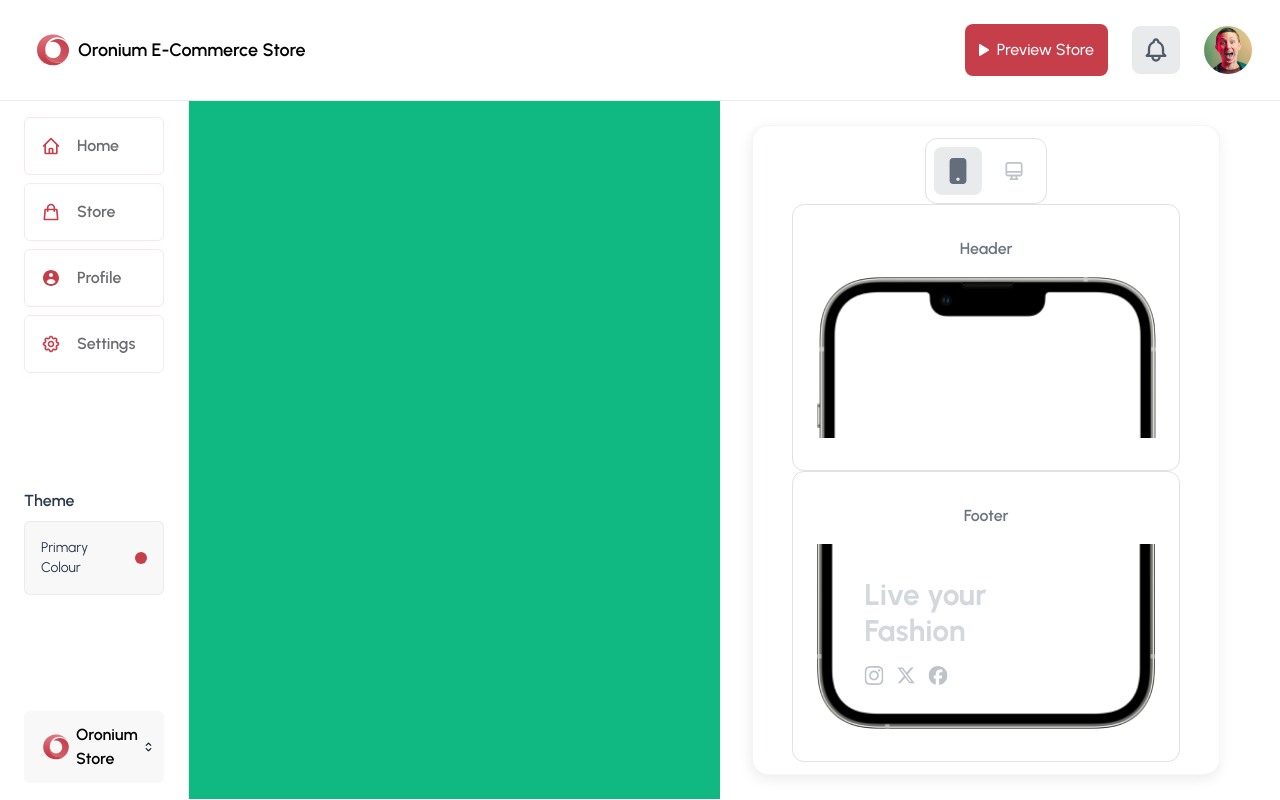
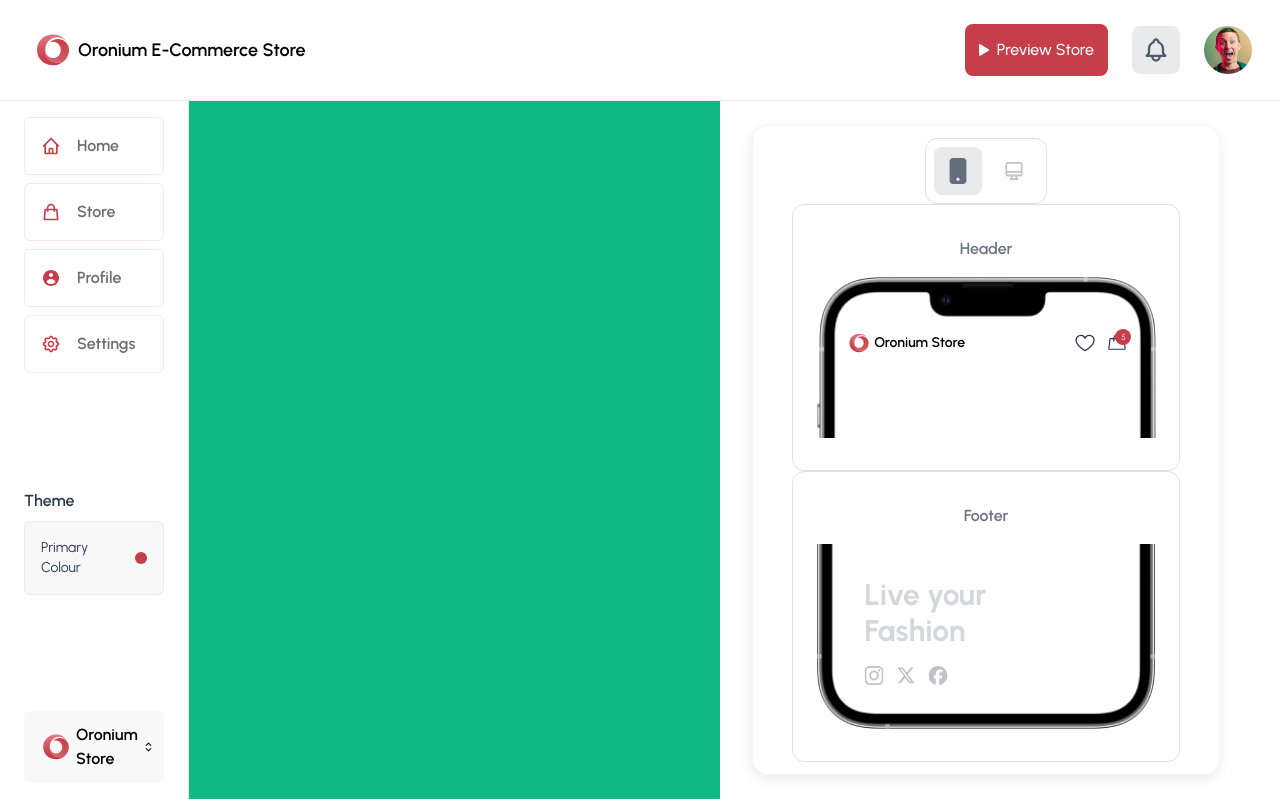
Before and after one commit to Fer-Win/oronium-task, a Next.js app: page /admin in a window 1280 px wide. Built offline with nearby package versions, Linux system fonts and the light colour scheme.

Commit message:
feat : header mockup content

```diff
--- a/app/components/profile/ui/HeaderMockup.tsx
+++ b/app/components/profile/ui/HeaderMockup.tsx
@@ -1,16 +1,32 @@
 import Image from 'next/image'
 import React from 'react'
 import HeaderImage from '@/public/profile/displayPreview/Header.png'
+import LikeButton from '@/public/profile/displayPreview/likeheart.svg'
+import Cart from '@/public/profile/displayPreview/cart.svg'
+import OroniumLogo from "@/public/brand/oronium-logo.svg";
 
 const HeaderMockup = () => {
   return (
     <div className='w-5/6   border border-[#29384B26] rounded-xl py-8 gap-4 flex flex-col  justify-around items-center'>
         <div className='text-[#29384BB2] font-semibold'>Header</div>
-        <div>
+        <div className='relative'>
         <Image src={HeaderImage} alt='Header Image' width={340} height={340}/>
-        <div>
 
+
+        <div className=' flex absolute justify-between w-5/6 bottom-20  left-7'>
+          <div className='flex justify-center items-center'>
+          <Image  src={OroniumLogo} alt="Oronium Logo" width={30} height={30}/>
+          <span className="text-sm font-semibold">Oronium Store</span>
+          </div>
+          <div className='flex gap-3 justify-center items-center'>
+            <Image alt='Heart' src={LikeButton} width={20} height={20}/>
+            <div className='relative'>
+              <div className=' absolute -top-1 -right-1 bg-[#C63E4A] rounded-full text-white text-[8px] h-4 w-4 flex justify-center items-center'>5</div>
+            <Image alt='Heart' src={Cart} width={20} height={20}/>
+            </div>
+          </div>
         </div>
+
         </div>
     </div>
   )
```
Also changed, not shown: public/profile/displayPreview/cart.svg (added), public/profile/displayPreview/likeheart.svg (added).
